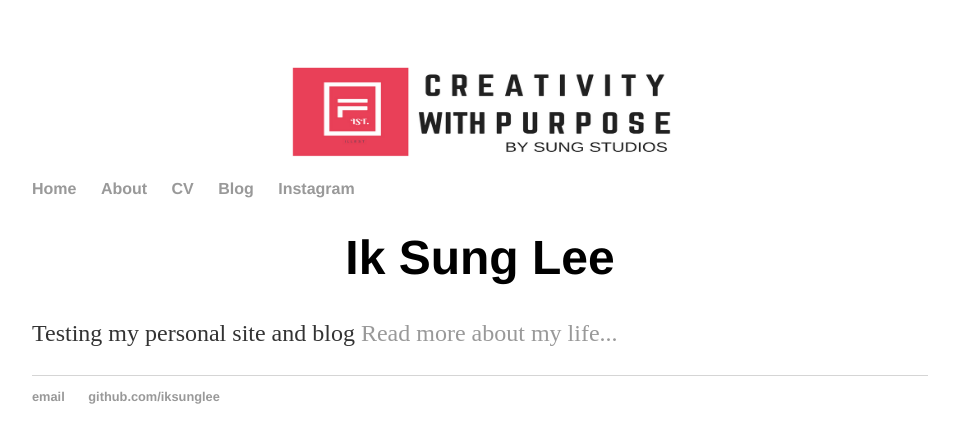
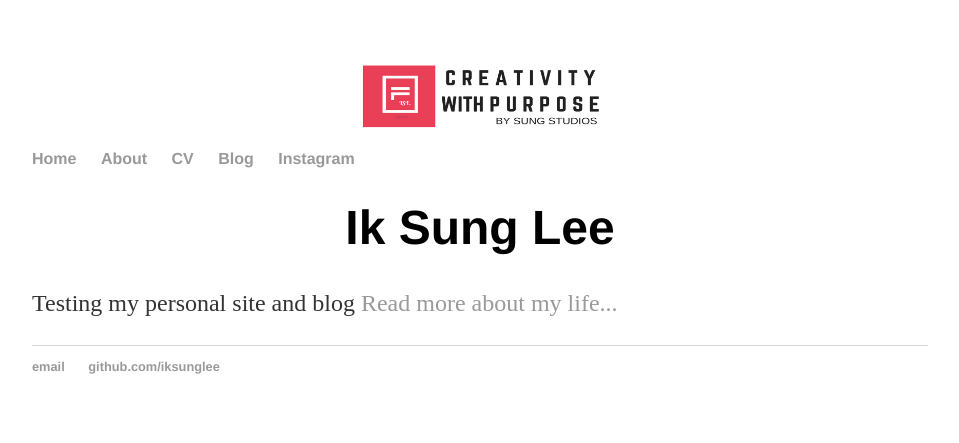
Before and after one commit to iksunglee/iksunglee.github.io, a Jekyll site: the page built from index.html, in a window 1280 px wide. Shown: the top 443 px of the page, without its empty margins (160-1119 px from the left). Built offline with Jekyll 4.4.1, drawn with Linux system fonts in a browser that asks for light colours.

Commit message:
Update default.html

```diff
--- a/_layouts/default.html
+++ b/_layouts/default.html
@@ -6,7 +6,7 @@
 			<link rel="stylesheet" type="text/css" href="/css/main.css">
 		</head>
 		<body>
-			<center> <img src="image/travel2.png" alt="logo" style="height:100px;width:400px;"> </center>
+			<center> <img src="image/travel2.png" alt="logo" style="height:70px;width:250px;"> </center>
 			<nav>
 	    		<ul>
 	        		<li><a href="/">Home</a></li>
```
